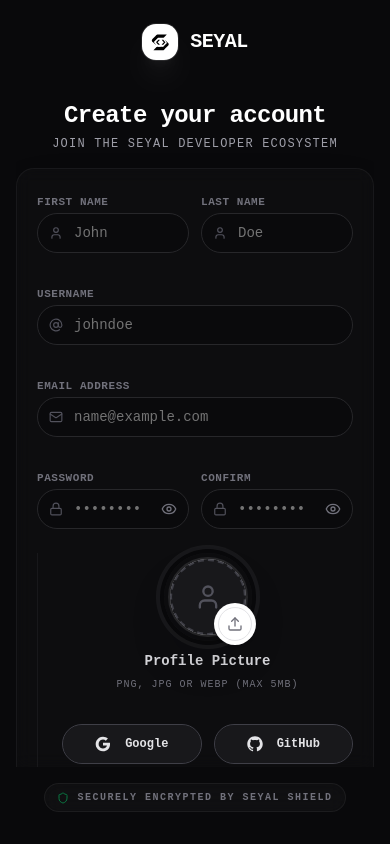
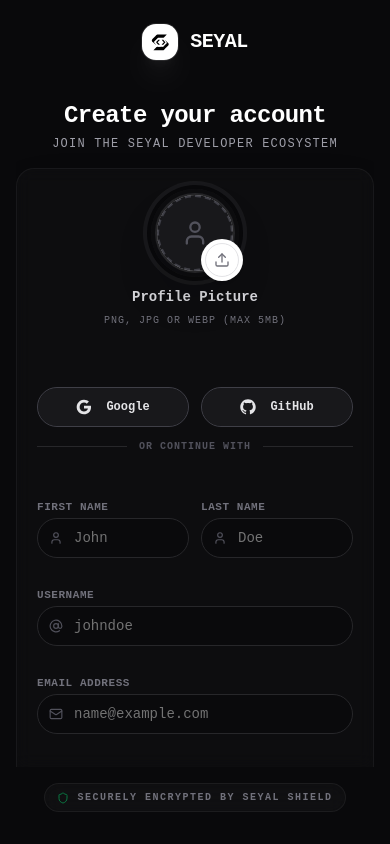
Before and after one commit to sukeshofficial/seyal, a React (Vite) app in the folder client/: page /signup in a window 390 px wide. Built offline with nearby package versions, Linux system fonts and the light colour scheme; no server answers.

Commit message:
Mobile responsiveness

```diff
--- a/client/src/components/auth/AuthBranding.jsx
+++ b/client/src/components/auth/AuthBranding.jsx
@@ -6,7 +6,8 @@
             {/* Cinematic Cosmic Background System */}
             <div className="absolute inset-0 z-0 pointer-events-none">
                 <img
-                    src="https://images.aeonmedia.co/images/78ba87e7-7198-4468-81b5-500c505d5bc8/essay-gettyimages-1237093074.jpg?width=3840&quality=75&format=auto"
+                    src="https://res.cloudinary.com/ddo5ryeor/image/upload/q_auto/f_auto/v1778739585/gargantua-endurance-3840x2160-25445.jpg_lgtwtr.jpg"
+                    // src="https://images.aeonmedia.co/images/78ba87e7-7198-4468-81b5-500c505d5bc8/essay-gettyimages-1237093074.jpg?width=3840&quality=75&format=auto"
                     className="w-full h-full object-cover opacity-60 scale-105"
                     alt=""
                 />
--- a/client/src/components/auth/SignupForm.jsx
+++ b/client/src/components/auth/SignupForm.jsx
@@ -93,12 +93,75 @@
 
       <Form {...form}>
         <form onSubmit={form.handleSubmit(onSubmit)} className="space-y-4">
-          <div className="grid grid-cols-1 md:grid-cols-12 gap-6 bg-zinc-900/30 p-5 rounded-2xl border border-white/5 shadow-2xl backdrop-blur-sm">
+          <div className="grid grid-cols-1 md:grid-cols-12 gap-6 bg-zinc-900/30 p-5 rounded-2xl border border-white/5 shadow-2xl backdrop-blur-sm items-start">
+            {/* Top on Mobile, Right on Desktop: Profile & Social Auth */}
+            <div className="md:col-span-5 order-1 md:order-2 flex flex-col gap-[43px]">
+              {/* Profile Upload */}
+              <FormField
+                control={form.control}
+                name="profilePicture"
+                render={({ field }) => (
+                  <FormItem>
+                    <FormControl>
+                      <ProfileUpload
+                        onImageSelect={handleImageUpload}
+                        isUploading={isUploading}
+                        error={form.formState.errors.profilePicture?.message}
+                        compact
+                      />
+                    </FormControl>
+                  </FormItem>
+                )}
+              />
 
-            {/* Left Column: Form Fields */}
-            <div className="md:col-span-7 space-y-7">
+              <div className="space-y-4">
+                <SocialAuth />
+                {/* Desktop-only Submit (at bottom of right column) */}
+                <div className="hidden md:block">
+                  <div className={`transition-all duration-400 flex justify-center ${btnState === 'idle' ? 'w-full' : 'w-full'}`}>
+                    <Button
+                      type="submit"
+                      disabled={btnState !== 'idle'}
+                      onClick={(e) => {
+                        if (btnState !== 'idle') return;
+                        const btn = e.currentTarget;
+                        const circle = document.createElement('span');
+                        const size = btn.offsetWidth;
+                        circle.className = 'ripple';
+                        circle.style.cssText = `width:${size}px;height:${size}px;left:${e.nativeEvent.offsetX - size / 2}px;top:${e.nativeEvent.offsetY - size / 2}px;`;
+                        btn.appendChild(circle);
+                        setTimeout(() => circle.remove(), 600);
+                      }}
+                      className={`
+                        relative overflow-hidden h-11 rounded-full text-white font-bold
+                        text-sm uppercase tracking-wider transition-all duration-400
+                        ${btnState === 'idle' ? 'w-full bg-indigo-600 hover:bg-indigo-700 hover:scale-[1.02] active:scale-[0.98]' : ''}
+                        ${btnState === 'loading' ? 'w-11 bg-indigo-700' : ''}
+                        ${btnState === 'success' ? 'w-11 bg-green-600' : ''}
+                      `}
+                      style={{ transition: 'width 0.4s cubic-bezier(.4,0,.2,1), background 0.3s, transform 0.15s' }}
+                    >
+                      <span className={`absolute flex items-center gap-2 transition-all duration-200
+                                    ${btnState !== 'idle' ? 'opacity-0 scale-75' : 'opacity-100 scale-100'}`}>
+                        Create Account <ArrowRight className="h-4 w-4" />
+                      </span>
+                      <span className={`absolute transition-all duration-200
+                                    ${btnState === 'loading' ? 'opacity-100 scale-100' : 'opacity-0 scale-75'}`}>
+                        <LoaderIcon className="h-5 w-5 animate-spin" />
+                      </span>
+                      <span className={`absolute transition-all duration-200
+                                    ${btnState === 'success' ? 'opacity-100 scale-100' : 'opacity-0 scale-75'}`}>
+                        <Check className="h-5 w-5" />
+                      </span>
+                    </Button>
+                  </div>
+                </div>
+              </div>
+            </div>
+
+            {/* Bottom on Mobile, Left on Desktop: Form Fields */}
+            <div className="md:col-span-7 space-y-6 border-r-0 md:border-r border-white/5 pl-0 md:pr-8 order-2 md:order-1">
               <div className="grid grid-cols-2 gap-3">
-                {/* First Name */}
                 <FormField
                   control={form.control}
                   name="firstName"
@@ -119,8 +182,6 @@
                     </FormItem>
                   )}
                 />
-
-                {/* Last Name */}
                 <FormField
                   control={form.control}
                   name="lastName"
@@ -143,7 +204,6 @@
                 />
               </div>
 
-              {/* Username */}
               <FormField
                 control={form.control}
                 name="username"
@@ -165,7 +225,6 @@
                 )}
               />
 
-              {/* Email */}
               <FormField
                 control={form.control}
                 name="email"
@@ -188,7 +247,6 @@
               />
 
               <div className="grid grid-cols-2 gap-3">
-                {/* Password */}
                 <FormField
                   control={form.control}
                   name="password"
@@ -206,8 +264,6 @@
                     </FormItem>
                   )}
                 />
-
-                {/* Confirm Password */}
                 <FormField
                   control={form.control}
                   name="confirmPassword"
@@ -226,30 +282,9 @@
                   )}
                 />
               </div>
-            </div>
 
-            {/* Right Column: Actions & Profile */}
-            <div className="md:col-span-5 flex flex-col gap-4 border-l border-white/5 pl-6">
-              {/* Profile Upload */}
-              <FormField
-                control={form.control}
-                name="profilePicture"
-                render={({ field }) => (
-                  <FormItem>
-                    <FormControl>
-                      <ProfileUpload
-                        onImageSelect={handleImageUpload}
-                        isUploading={isUploading}
-                        error={form.formState.errors.profilePicture?.message}
-                        compact
-                      />
-                    </FormControl>
-                  </FormItem>
-                )}
-              />
-
-              <div className="mt-auto space-y-4">
-                <SocialAuth />
+              {/* Mobile-only Submit (at bottom of fields column) */}
+              <div className="md:hidden pt-4">
                 <div className={`transition-all duration-400 flex justify-center ${btnState === 'idle' ? 'w-full' : 'w-full'}`}>
                   <Button
                     type="submit"
@@ -270,22 +305,17 @@
                       ${btnState === 'idle' ? 'w-full bg-indigo-600 hover:bg-indigo-700 hover:scale-[1.02] active:scale-[0.98]' : ''}
                       ${btnState === 'loading' ? 'w-11 bg-indigo-700' : ''}
                       ${btnState === 'success' ? 'w-11 bg-green-600' : ''}
-                  `}
+                    `}
                     style={{ transition: 'width 0.4s cubic-bezier(.4,0,.2,1), background 0.3s, transform 0.15s' }}
                   >
-                    {/* Default label */}
                     <span className={`absolute flex items-center gap-2 transition-all duration-200
                                   ${btnState !== 'idle' ? 'opacity-0 scale-75' : 'opacity-100 scale-100'}`}>
                       Create Account <ArrowRight className="h-4 w-4" />
                     </span>
-
-                    {/* Loading spinner */}
                     <span className={`absolute transition-all duration-200
                                   ${btnState === 'loading' ? 'opacity-100 scale-100' : 'opacity-0 scale-75'}`}>
                       <LoaderIcon className="h-5 w-5 animate-spin" />
                     </span>
-
-                    {/* Success check */}
                     <span className={`absolute transition-all duration-200
                                   ${btnState === 'success' ? 'opacity-100 scale-100' : 'opacity-0 scale-75'}`}>
                       <Check className="h-5 w-5" />
--- a/client/src/index.css
+++ b/client/src/index.css
@@ -224,3 +224,38 @@
     opacity: 0;
   }
 }
+
+/* --- Premium SEYAL Custom Scrollbar --- */
+/* Chrome, Edge, Safari */
+::-webkit-scrollbar {
+  width: 8px;
+  height: 8px;
+}
+
+::-webkit-scrollbar-track {
+  background: transparent;
+}
+
+::-webkit-scrollbar-thumb {
+  background: rgba(184, 184, 184, 0.15);
+  border-radius: 9999px;
+  border: 2px solid transparent;
+  background-clip: content-box;
+  transition: all 0.3s ease;
+}
+
+::-webkit-scrollbar-thumb:hover {
+  background: rgba(131, 131, 131, 0.4);
+  background-image: linear-gradient(to bottom, #5b4cff, #6c5cff);
+  box-shadow: 0 0 12px rgba(92, 92, 92, 0.3);
+}
+
+::-webkit-scrollbar-thumb:active {
+  background: rgba(95, 95, 95, 0.2);
+}
+
+/* Firefox */
+* {
+  scrollbar-width: thin;
+  scrollbar-color: rgba(95, 95, 95, 0.2) transparent;
+}
```
